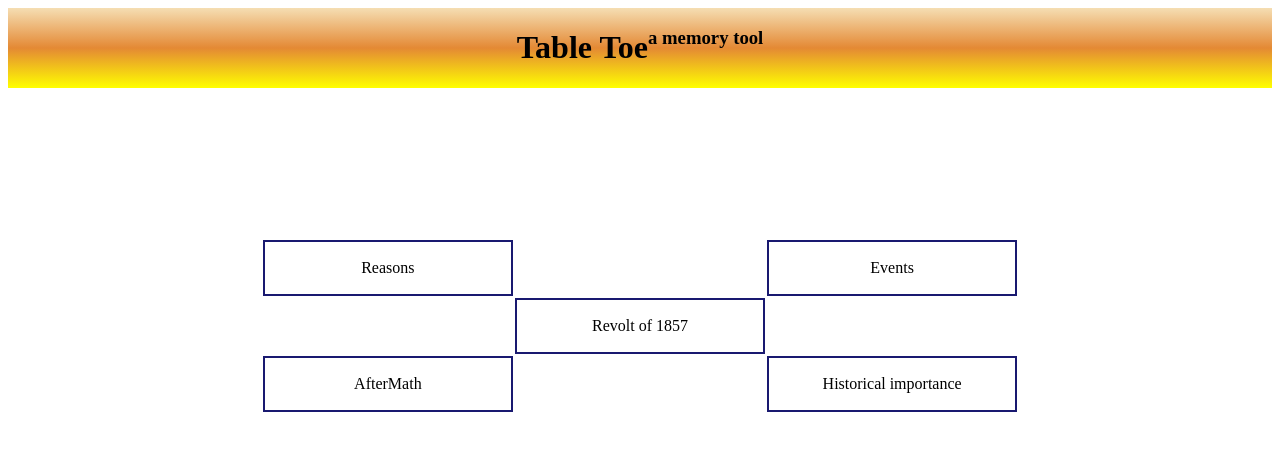
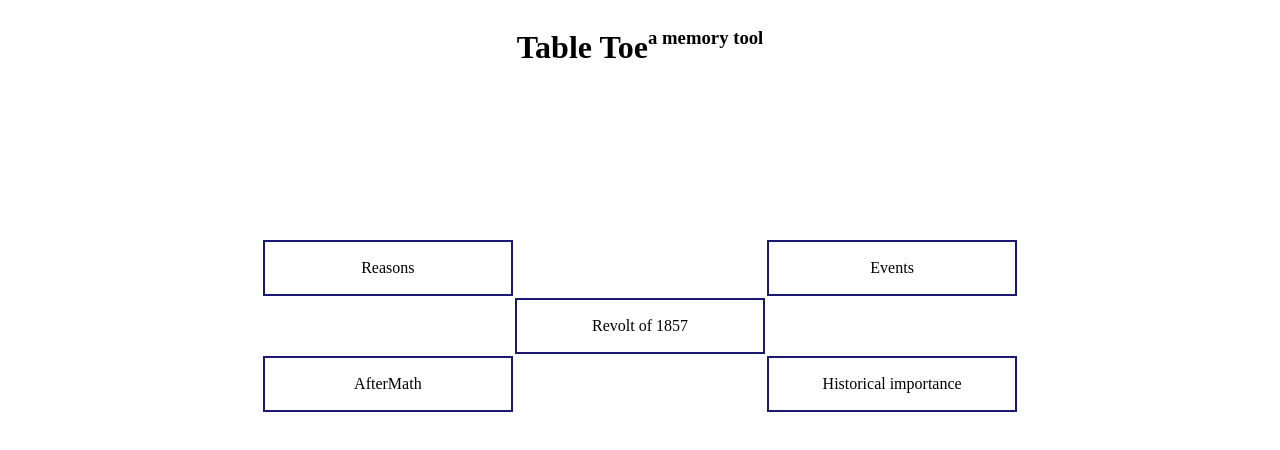
Before and after one commit to tanmayhire26/TableToe, a plain HTML site: page index.html in a window 1280 px wide. Drawn offline with Linux system fonts and the light colour scheme.

Commit message:
fourth commit

```diff
--- a/tabletoe.css
+++ b/tabletoe.css
@@ -2,7 +2,6 @@
 
   display: flex;
   justify-content: center;
-  background-image: linear-gradient(to top, yellow, rgb(228, 137, 52), wheat);
 
 }
 table {
```
